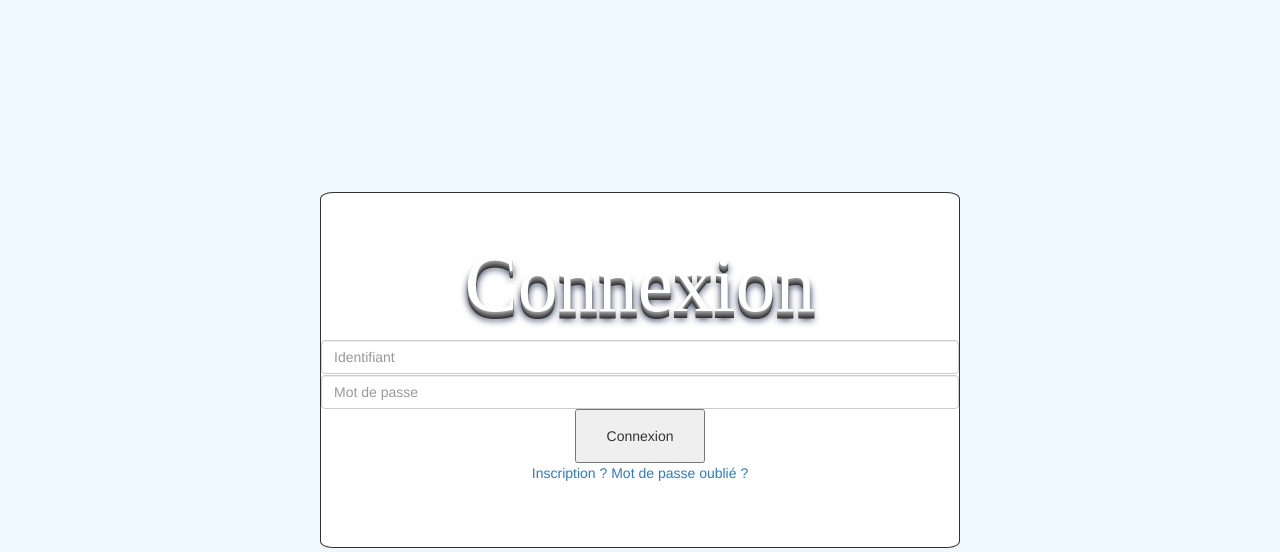
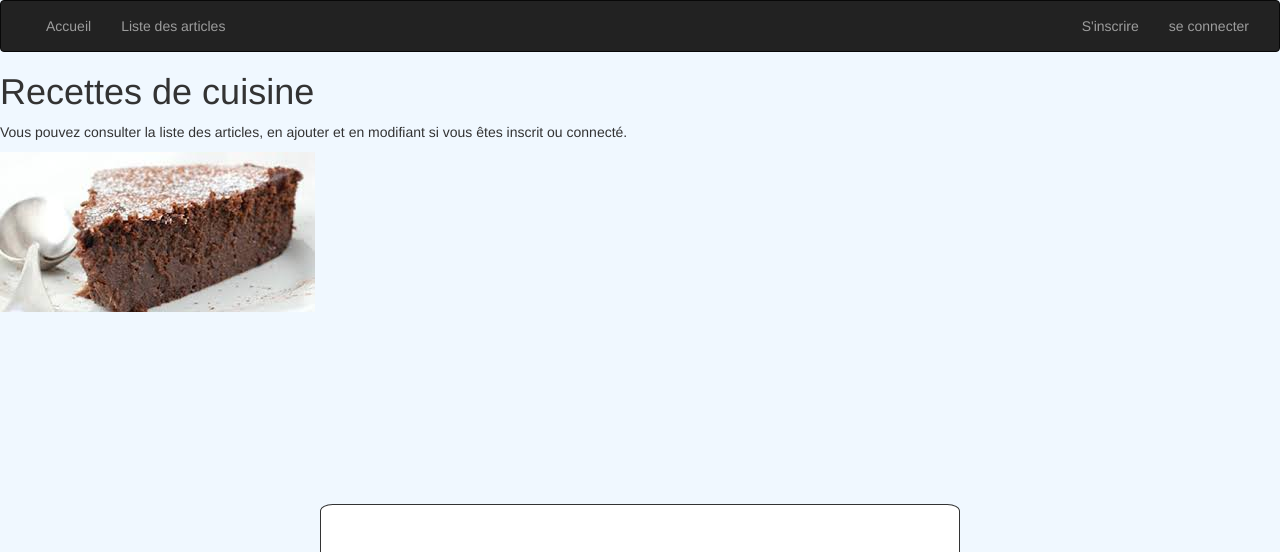
Before and after one commit to abdoulaye75/mini-CMS, a PHP site: page / in a window 1280 px wide. Shown: the top 552 px of the page. Run offline with PHP 8.4, Linux system fonts and the light colour scheme; some libraries are stand-ins or nearby versions.

Commit message:
page d'accueil

```diff
--- a/index.php
+++ b/index.php
@@ -4,9 +4,40 @@
     <meta charset="utf-8">
     <title>Accueil</title>
     <link rel="stylesheet" href="https://maxcdn.bootstrapcdn.com/bootstrap/3.3.7/css/bootstrap.min.css" integrity="sha384-BVYiiSIFeK1dGmJRAkycuHAHRg32OmUcww7on3RYdg4Va+PmSTsz/K68vbdEjh4u" crossorigin="anonymous">
+  <script src="https://ajax.googleapis.com/ajax/libs/jquery/3.2.0/jquery.min.js"></script>
+  <script src="https://maxcdn.bootstrapcdn.com/bootstrap/3.3.7/js/bootstrap.min.js"></script>
     <link rel="stylesheet" type="text/css" href="CSS/accueil.css">
   </head>
   <body>
+
+    <nav class="navbar navbar-inverse">
+      <div class="container-fluid">
+        <div class="navbar-header">
+          <button type="button" class="navbar-toggle" data-toggle="collapse" data-target="#myNavbar">
+            <span class="icon-bar"></span>
+            <span class="icon-bar"></span>
+            <span class="icon-bar"></span>
+          </button>
+
+        </div>
+        <div class="collapse navbar-collapse" id="myNavbar">
+          <ul class="nav navbar-nav">
+            <li><a href="index.php"> Accueil</a></li>
+            <li><a href="views/articles.php"> Liste des articles </a></li>
+          </ul>
+          <ul class="nav navbar-nav navbar-right">
+            <li><a href="views/signup.php"> S'inscrire </a></li>
+            <li><a href="views/signin.php"> se connecter </a></li>
+          </ul>
+        </div>
+      </div>
+    </nav>
+
+    <h1> Recettes de cuisine </h1>
+    <p> Vous pouvez consulter la liste des articles, en ajouter et en modifiant si vous êtes inscrit ou connecté. </p>
+
+    <img src="img/cake.jpeg" alt="gâteau au chocolat">
+
     <div class="mesonglet">
       <h2>Connexion </h2>
       <div class="form-group">
@@ -16,8 +47,10 @@
         <input class="form-control" placeholder="Mot de passe" type="password" name="Prenom" value="">
       </div>
       <button type="button" name="button">Connexion</button><br>
-      <a href="#">Inscription ?</a>
+      <a href="views/signup.php">Inscription ?</a>
       <a href="#">Mot de passe oublié ?</a>
     </div>
+
+
   </body>
 </html>
```
